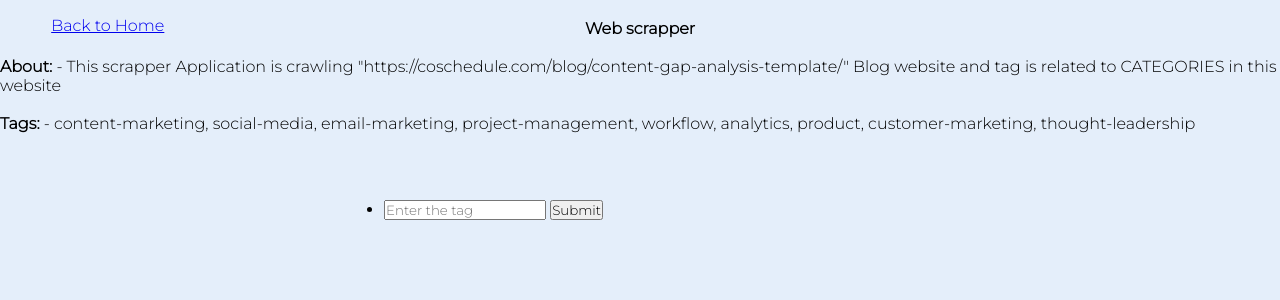
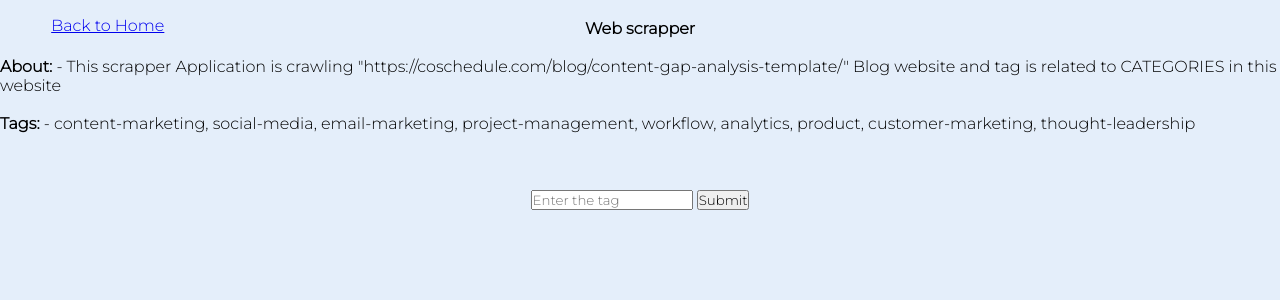
Before and after one commit to Anshumanchaursiya/web_scrapper_application, a Django app: page / in a window 1280 px wide. Shown: the top 300 px of the page. Run offline with Django 3.2, Linux system fonts and the light colour scheme; some libraries are stand-ins or nearby versions.

Commit message:
update styles.css

```diff
--- a/static/styles.css
+++ b/static/styles.css
@@ -18,13 +18,6 @@
 
 .format{
 	background: #FFDAB9;
-
-}
-
-.wrapper{
-	position: absolute;
-	top: 25%;
-	left: 30%
 
 }
 
```
